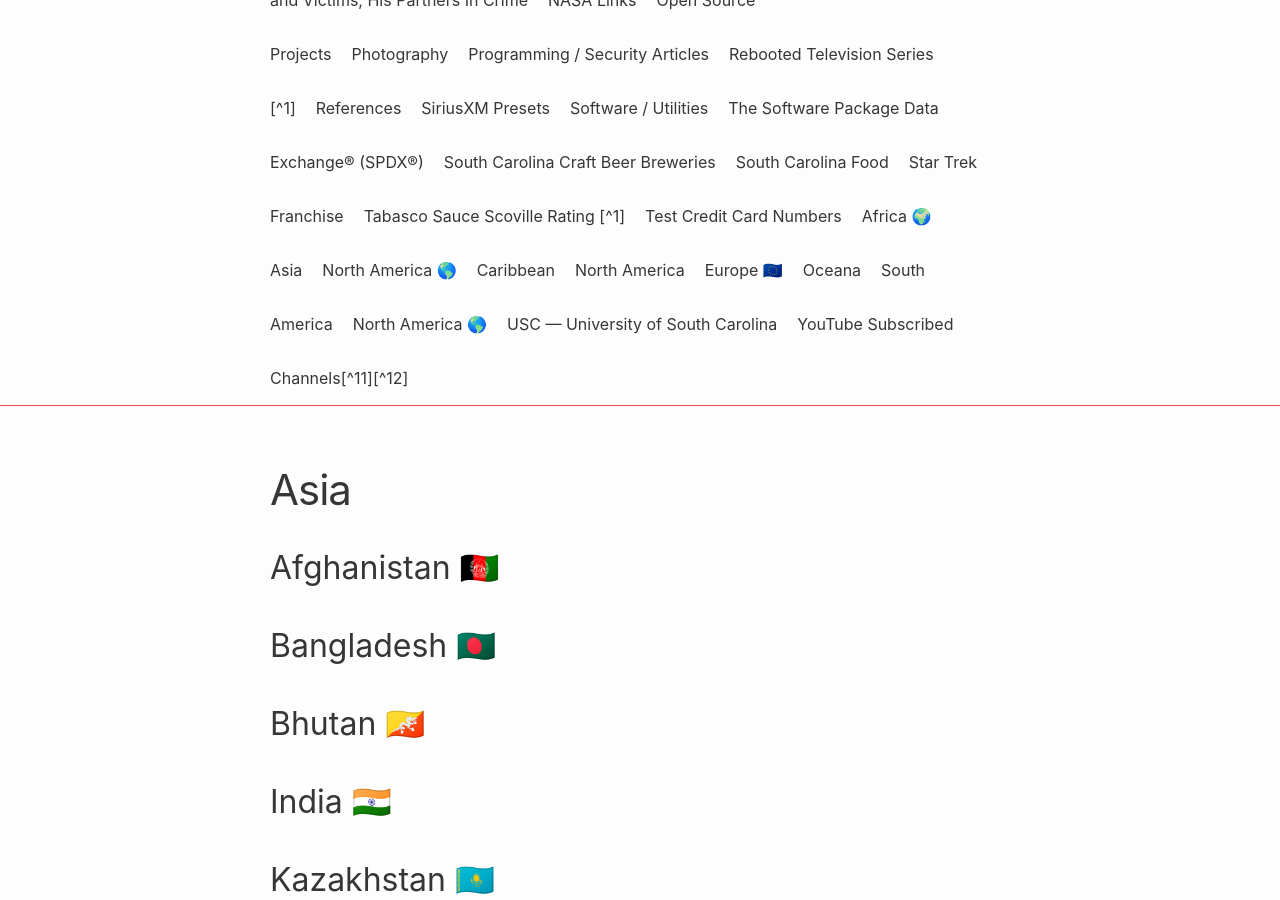
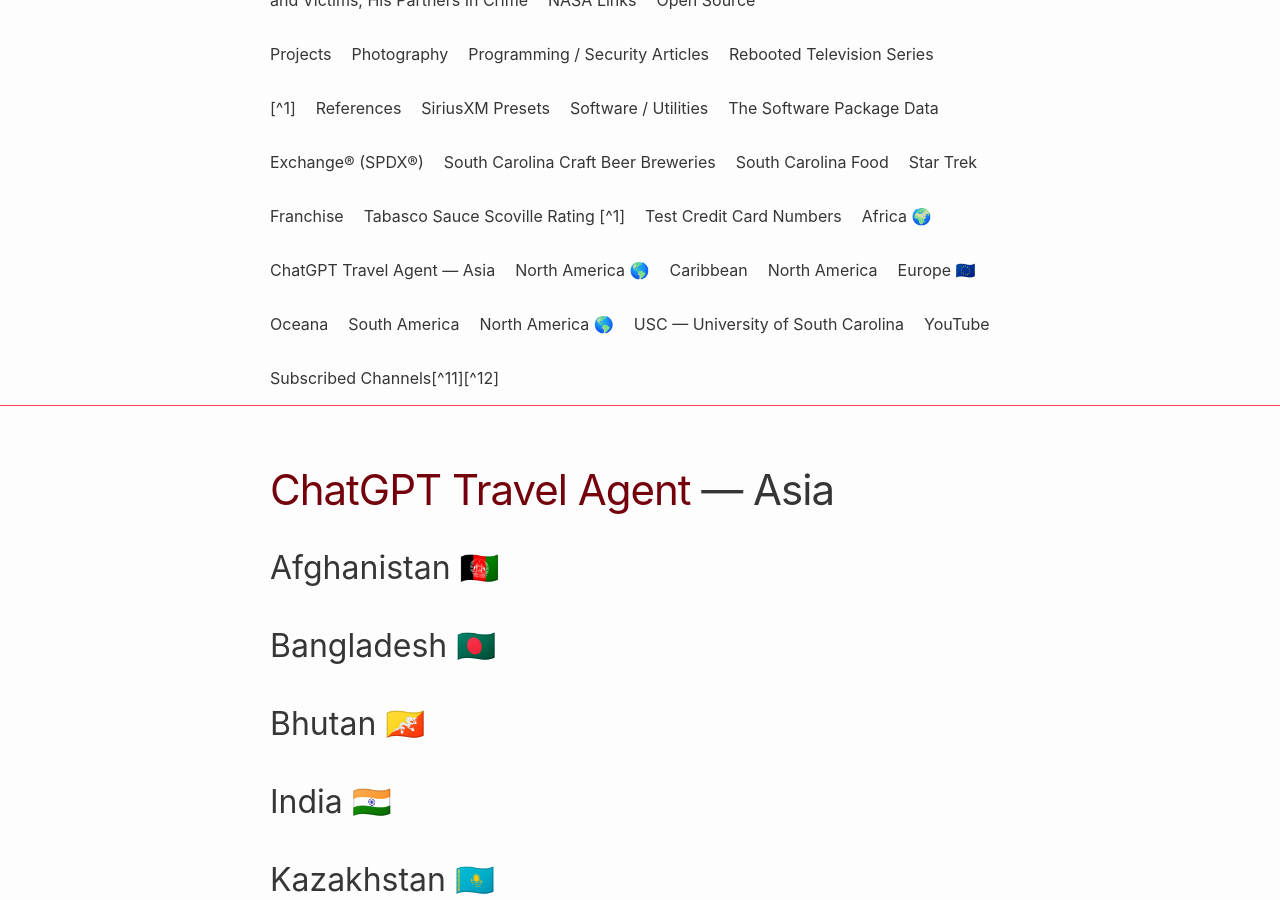
Before and after one commit to RalphHightower/RalphHightower, a Jekyll site: the page built from TravelAgentChatGPT/TravelAgentAsiaChatGPT.md, in a window 1280 px wide and 900 px high, scrolled down 626 px. Built offline with Jekyll 4.4.1, drawn with Linux system fonts in a browser that asks for light colours; our own code applies the rules of GitHub Pages for plain Markdown files.

Commit message:
[doc](doc): Update TravelAgentAsiaChatGPT H1

```diff
--- a/TravelAgentChatGPT/TravelAgentAsiaChatGPT.md
+++ b/TravelAgentChatGPT/TravelAgentAsiaChatGPT.md
@@ -1,4 +1,4 @@
-# Asia
+# [ChatGPT Travel Agent](https://chat.openai.com/) — Asia
 ## Afghanistan 🇦🇫
 ## Bangladesh 🇧🇩
 ## Bhutan 🇧🇹
```
